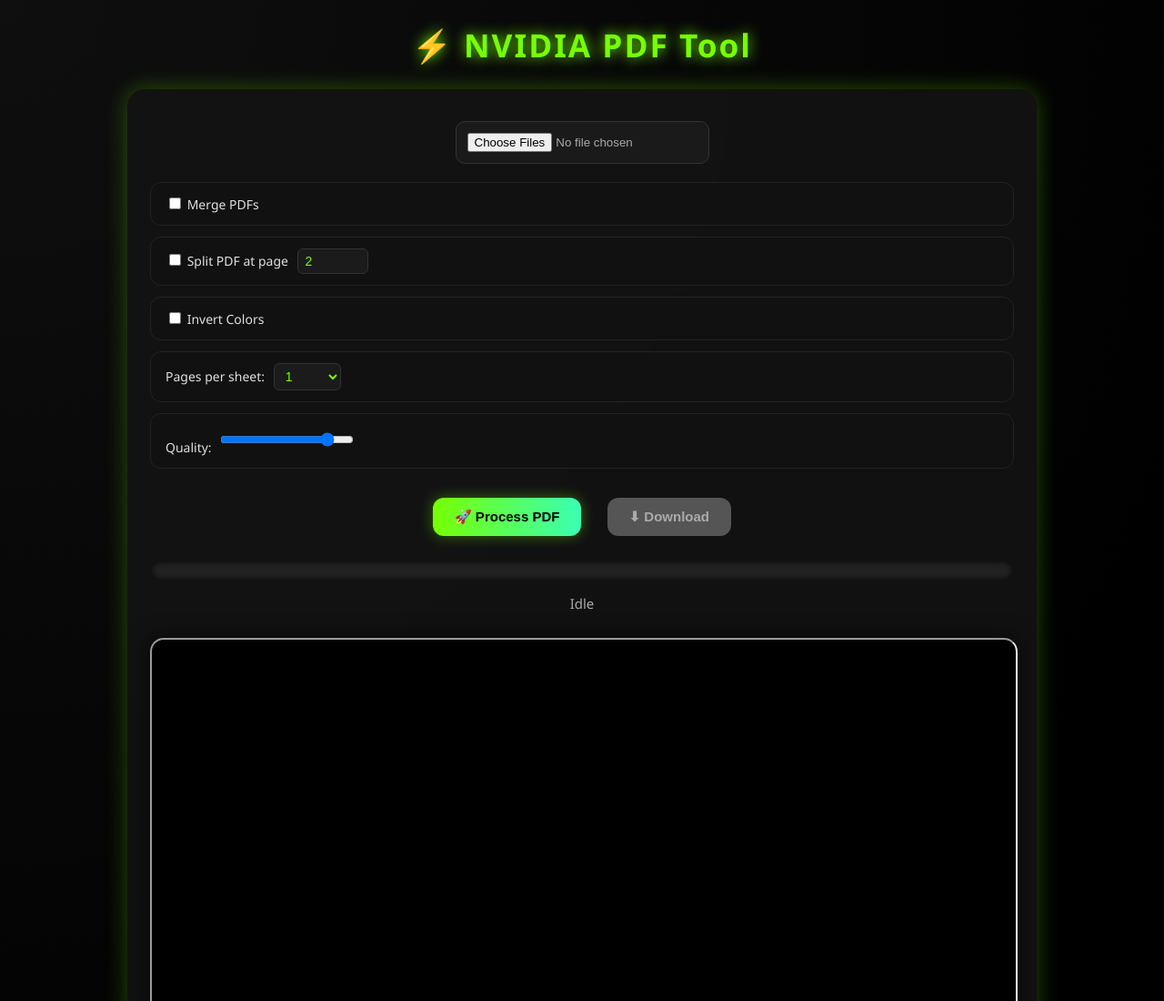
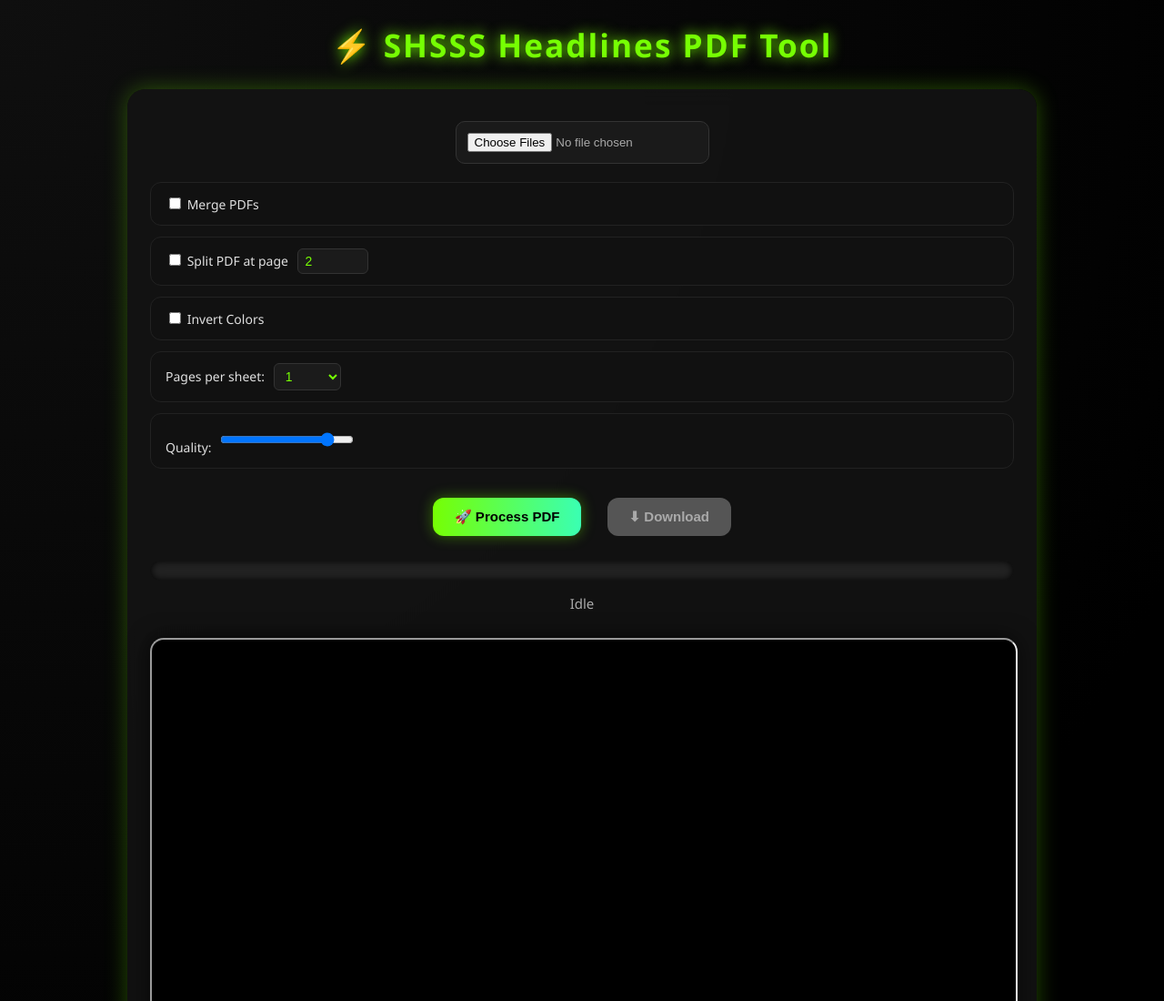
Before and after one commit to flowneticmarketio-svg/Pdf_editor, a plain HTML site: page index.html in a window 1280 px wide. Shown: the top 1100 px of the page at 91% size. Drawn offline with Linux system fonts and the light colour scheme.

Commit message:
Update index.html

```diff
--- a/index.html
+++ b/index.html
@@ -3,7 +3,7 @@
 <head>
   <meta charset="UTF-8">
   <meta name="viewport" content="width=device-width, initial-scale=1.0">
-  <title>NVIDIA Styled PDF Tool</title>
+  <title>SHSSS PDF Tool</title>
   <script src="https://cdnjs.cloudflare.com/ajax/libs/pdf-lib/1.17.1/pdf-lib.min.js"></script>
   <script src="https://cdnjs.cloudflare.com/ajax/libs/pdf.js/3.11.174/pdf.min.js"></script>
   <style>
@@ -143,7 +143,7 @@
   </style>
 </head>
 <body>
-  <h1>⚡ NVIDIA PDF Tool</h1>
+  <h1>⚡ SHSSS Headlines PDF Tool</h1>
   <div class="container">
     <input type="file" id="pdfInput" accept="application/pdf" multiple>
 
```
